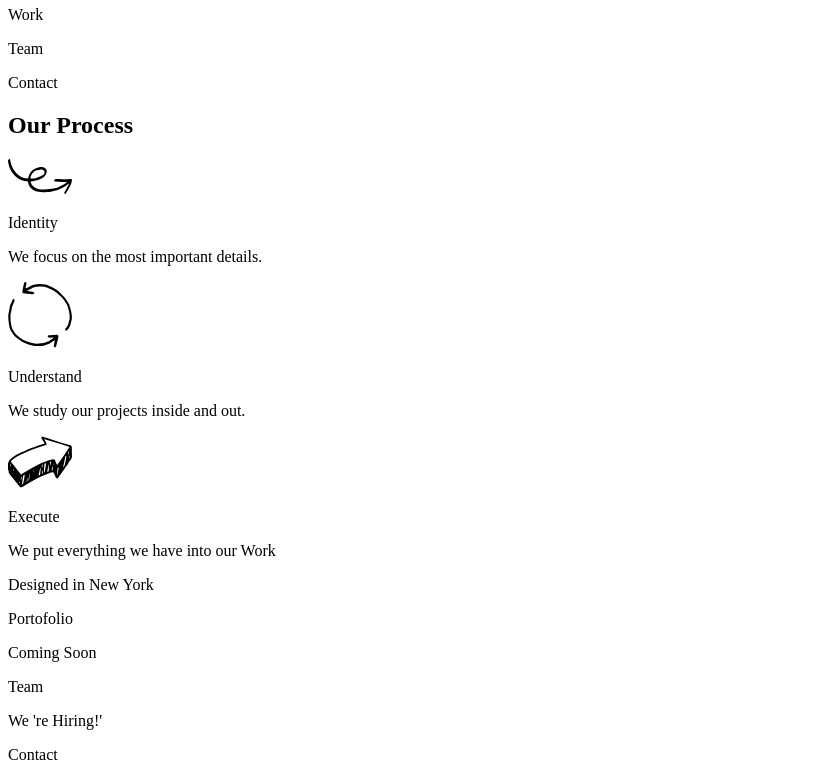
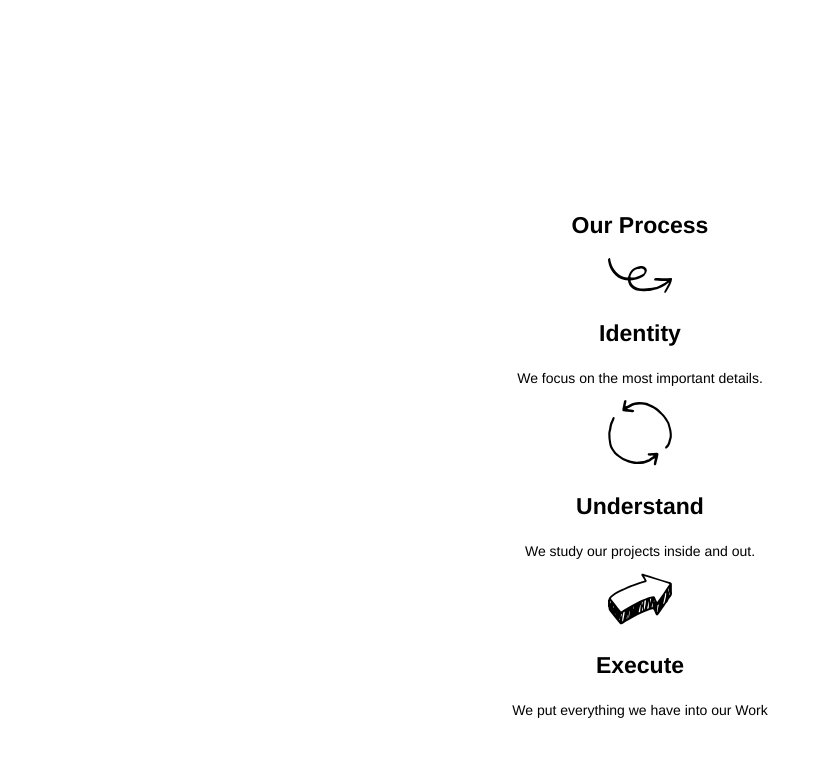
Before and after one commit to airflow101/broadway, a plain HTML site: page index.html in a window 1280 px wide. Shown: the part 142-919 px from the top of the page, without its empty margins (0-814 px from the left). Drawn offline with Linux system fonts and the light colour scheme.

Commit message:
Added texts css

```diff
--- a/index.html
+++ b/index.html
@@ -9,35 +9,35 @@
     <header>
       <h1>Broadway Design</h1>
       <nav>
-        <p>Home</p>
-        <p>About</p>
-        <p>Work</p>
-        <p>Team</p>
-        <p>Contact</p>
+        <p><a href="#">Home</a></p>
+        <p><a href="#">About</a></p>
+        <p><a href="#">Work</a></p>
+        <p><a href="#">Team</a></p>
+        <p><a href="#">Contact</a></p>
       </nav>
     </header>
 
     <h2>Our Process</h2>
 
     <img src="resources\images\identify.svg" alt="Piggytail arrow illustration">
-    <p>Identity</p>
+    <p class="title">Identity</p>
     <p>We focus on the most important details.</p>
 
     <img src="resources\images\understand.svg" alt="Two arrow loop">
-    <p>Understand</p>
+    <p class="title">Understand</p>
     <p>We study our projects inside and out.</p>
 
     <img src="resources\images\execute.svg" alt="Curved arrow">
-    <p>Execute</p>
+    <p class="title">Execute</p>
     <p>We put everything we have into our Work</p>
 
     <footer>
-      <p>Designed in New York</p>
-      <p>Portofolio</p>
+      <p class="title white">Designed in New York</p>
+      <p class="title">Portofolio</p>
       <p>Coming Soon</p>
-      <p>Team</p>
+      <p class="title">Team</p>
       <p>We 're Hiring!'</p>
-      <p>Contact</p>
+      <p class="title">Contact</p>
       <p>Phone: (555)-555-5555</p>
       <p>E-mail: test@example.com</p>
       <p>Twitter: @test</p>
--- a/resources/css/style.css
+++ b/resources/css/style.css
@@ -0,0 +1,37 @@
+body{
+  text-align: center;
+  font-family: Helvetica, sans-serif;
+}
+
+a,h1{
+  color: white;
+}
+
+h1,h2{
+    font-weight: bold;
+}
+
+a{
+  font-size: 18px;
+}
+
+h1{
+  font-size: 70px;
+}
+
+h2{
+  font-size: 23px;
+}
+
+p {
+  font-size: 14px;
+}
+
+.title{
+  font-size: 23px;
+  font-weight: bold;
+}
+
+.white{
+  color: white;
+}
```
